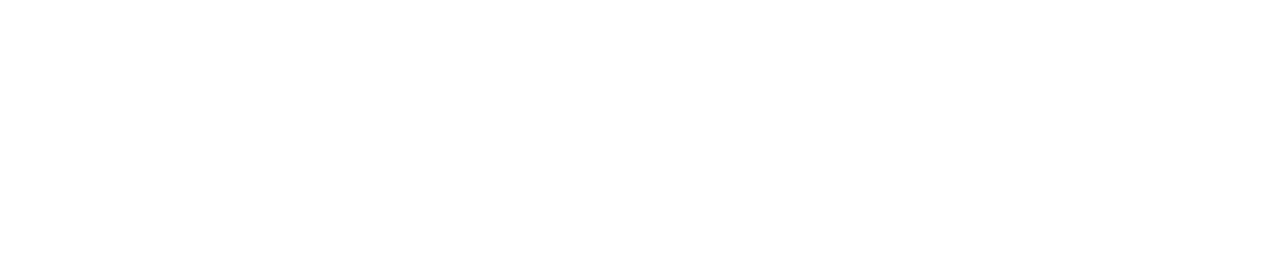
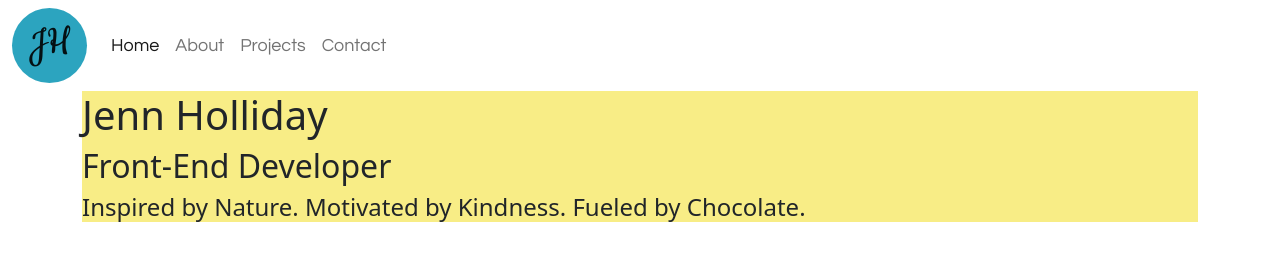
Before and after one commit to jennholl02/portfolio-project, a plain HTML site: page index.html in a window 1280 px wide. Drawn offline with nearby package versions, Linux system fonts and the light colour scheme.

Commit message:
Placed Nav Bar, Started Styling and Placed Homepage Hero skeleton

```diff
--- a/index.html
+++ b/index.html
@@ -35,5 +35,45 @@
       crossorigin="anonymous"
     ></script>
   </head>
-  <body></body>
+  <body>
+    <nav class="navbar navbar-expand-lg navbar-light bg-none">
+      <div class="container-fluid">
+        <a class="navbar-brand" href="#">JH</a>
+        <button
+          class="navbar-toggler"
+          type="button"
+          data-bs-toggle="collapse"
+          data-bs-target="#navbarNav"
+          aria-controls="navbarNav"
+          aria-expanded="false"
+          aria-label="Toggle navigation"
+        >
+          <span class="navbar-toggler-icon"></span>
+        </button>
+        <div class="collapse navbar-collapse" id="navbarNav">
+          <ul class="navbar-nav">
+            <li class="nav-item">
+              <a class="nav-link active" aria-current="page" href="#">Home</a>
+            </li>
+            <li class="nav-item">
+              <a class="nav-link" href="#">About</a>
+            </li>
+            <li class="nav-item">
+              <a class="nav-link" href="#">Projects</a>
+            </li>
+            <li class="nav-item">
+              <a class="nav-link" href="#">Contact</a>
+            </li>
+          </ul>
+        </div>
+      </div>
+    </nav>
+    <div class="container">
+      <div class="hero">
+        <h1>Jenn Holliday</h1>
+        <h2>Front-End Developer</h2>
+        <h4>Inspired by Nature. Motivated by Kindness. Fueled by Chocolate.</h4>
+      </div>
+    </div>
+  </body>
 </html>
--- a/src/style.css
+++ b/src/style.css
@@ -0,0 +1,19 @@
+.navbar-brand {
+  font-family: "Cookie", cursive;
+  font-size: 42px;
+  text-align: center;
+  background: #2ca4bf;
+  width: 75px;
+  height: 75px;
+  line-height: 60px;
+  border-radius: 50%;
+}
+
+.nav-item {
+  font-family: "Questrial", sans-serif;
+  font-size: 18px;
+}
+
+.hero {
+  background: #f8ed86;
+}
```
